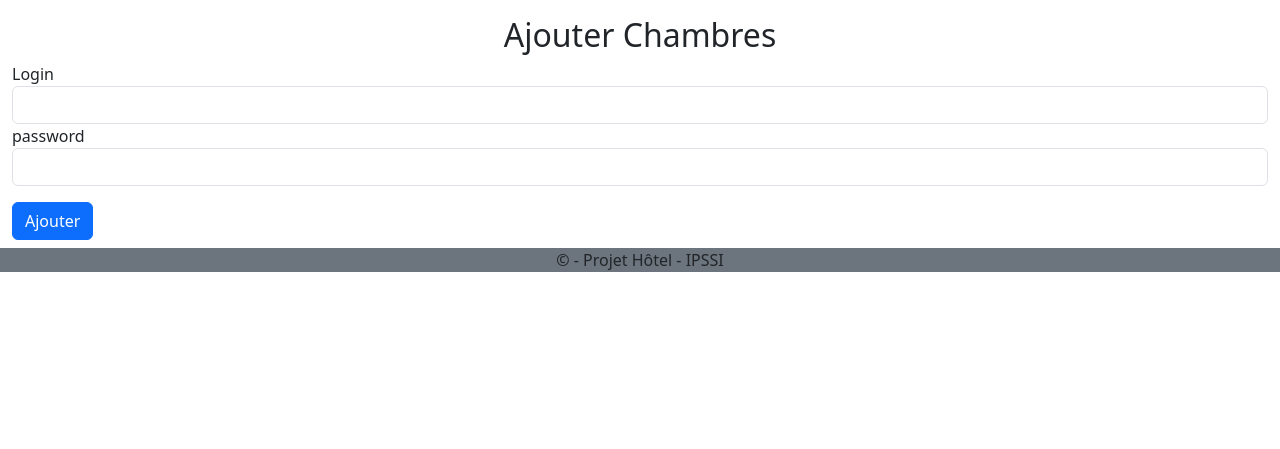
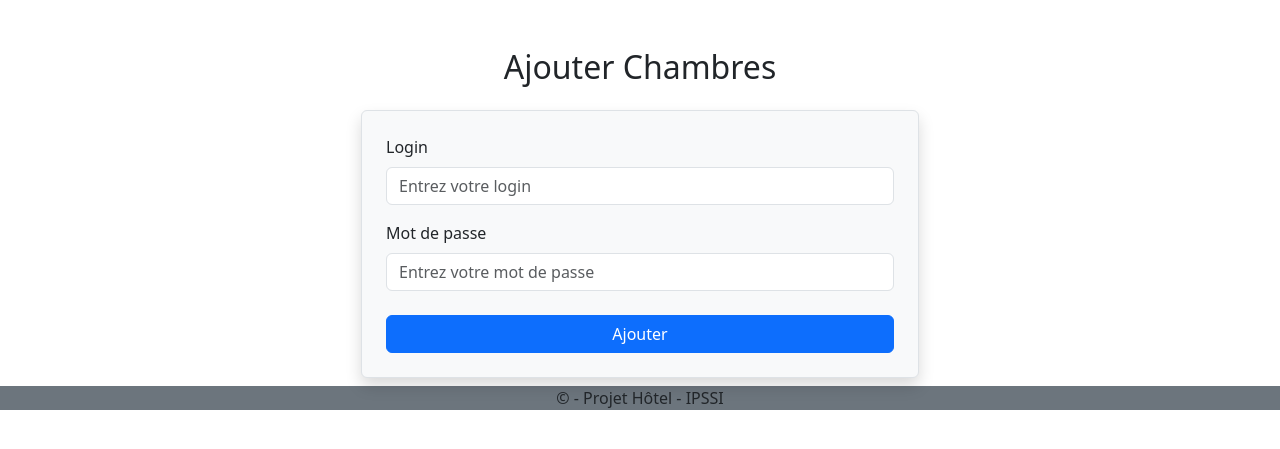
Before and after one commit to anaisuzan/hotel, a PHP site: template vue/connexion.php in a window 1280 px wide. Shown: the part 142-591 px from the top of the page. Run offline with PHP 8.4, Linux system fonts and the light colour scheme; the template is opened without the code that fills it, so the values that code supplies are empty.

Commit message:
amélioration + différents boutons accessible selon les roles des connexions

```diff
--- a/reservation.php
+++ b/reservation.php
@@ -19,13 +19,11 @@ if( isset($_POST['dateArrivee']) && isset($_POST['dateDepart']) ){
             $stmt = $pdo->prepare(" INSERT INTO reservation (numClient, numChambre, dateArrivee, dateDepart)
                 VALUES (:numClient, :numChambre, :dateArrivee, :dateDepart) ");
 
-            // Liaison des paramètres
             $stmt->bindParam(':numClient', $numClient, PDO::PARAM_INT);
             $stmt->bindParam(':numChambre', $numChambre, PDO::PARAM_INT);
             $stmt->bindParam(':dateArrivee', $dateArrivee, PDO::PARAM_STR);
             $stmt->bindParam(':dateDepart', $dateDepart, PDO::PARAM_STR);
 
-            // Exécution de la requête
             $stmt->execute();
 
             echo "Réservation effectuée avec succès !";
--- a/vue/connexion.php
+++ b/vue/connexion.php
@@ -1,18 +1,21 @@
+<div class="container mt-5">
+    <h2 class="text-center mb-4">Ajouter Chambres</h2>
+    <div class="d-flex justify-content-center">
+        <form method="post" action="../fonction.php" class="w-50 p-4 border rounded bg-light shadow">
 
-    <h2 class="text-center">Ajouter Chambres</h2>
+            <div class="form-group mb-3">
+                <label for="login" class="form-label">Login</label>
+                <input type="text" class="form-control" name="login" placeholder="Entrez votre login" required>
+            </div>
 
-    <form method="post" action="../fonction.php">
+            <div class="form-group mb-4">
+                <label for="mdp" class="form-label">Mot de passe</label>
+                <input type="password" class="form-control" name="mdp" placeholder="Entrez votre mot de passe" required>
+            </div>
 
-        <div class="form-group">
-            <label for="">Login</label>
-            <input type="text" class="form-control" name="login">
-        </div>
-
-        <div class="form-group">
-            <label for="">password</label>
-            <input type="password" class="form-control" name="mdp">
-        </div>
-
-
-        <button type="submit" class="btn btn-primary mt-3">Ajouter</button>
-    </form>
+            <div class="text-center">
+                <button type="submit" class="btn btn-primary w-100">Ajouter</button>
+            </div>
+        </form>
+    </div>
+</div>
```
Also changed, not shown: vue/accueil.php (+9 -3 lines), vue/detail.php (+9 -1 lines).
